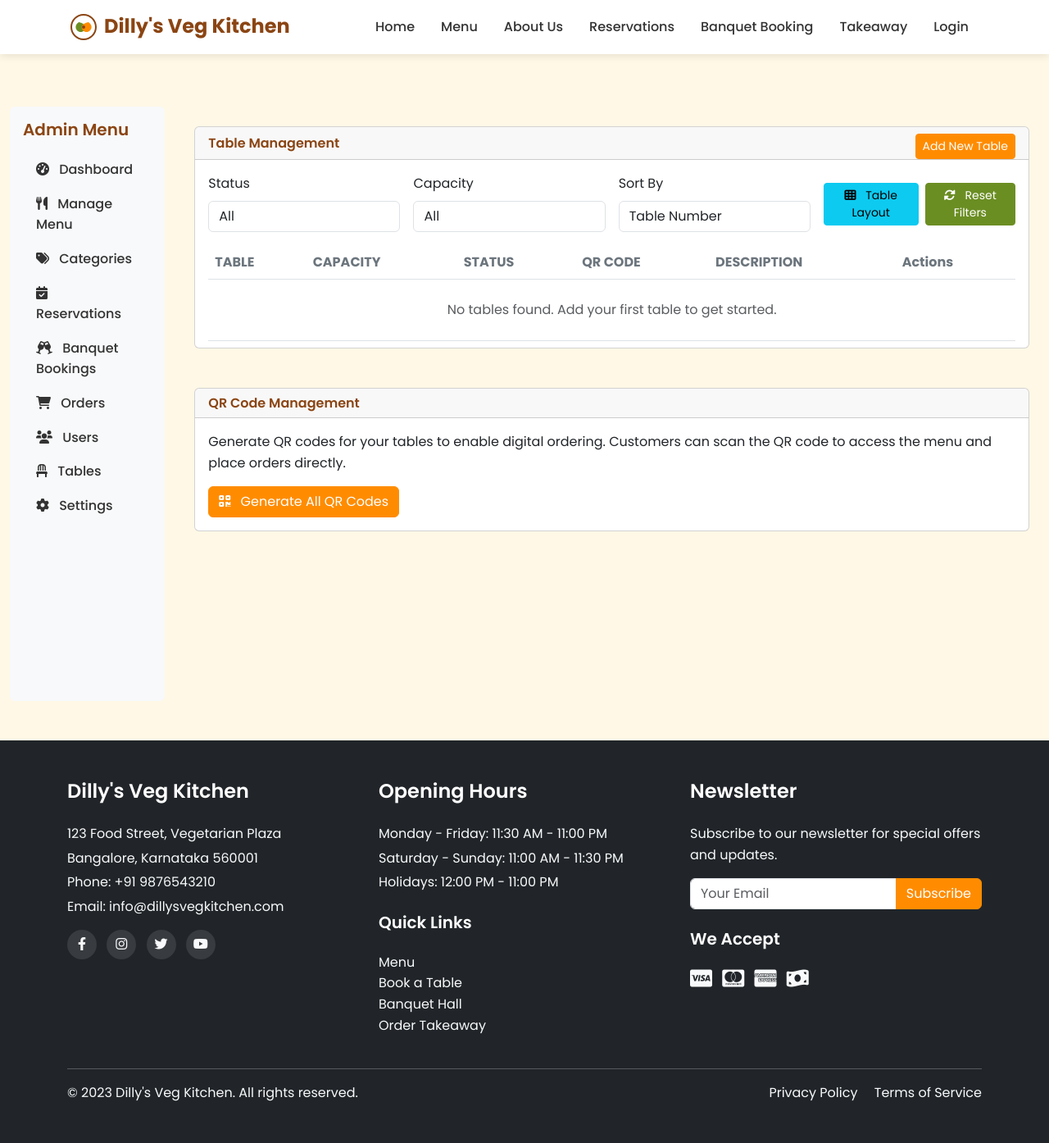
After one commit to tirth2609/dilly, a Python web app: template templates/admin/tables.html in a window 1280 px wide. The commit adds this page. Shown: the whole page at 82% size. Run offline with Jinja, Linux system fonts and the light colour scheme; the template is opened without the code that fills it, so the values that code supplies are empty.

Commit message:
Fix error and improve the appearance of admin panel table management
Refactors template inheritance and introduces admin base template to fix 500 error when accessing tables.

Replit-Commit-Author: Agent
Replit-Commit-Session-Id: a85bb4ac-1266-44ab-b07c-eef52d91c570
Replit-Commit-Screenshot-Url: https://storage.googleapis.com/screenshot-production-us-central1/883392b9-4ed1-4174-9b5d-c5aa29cbb761/19f2d0fa-db25-41f4-a8a3-9d33315485cb.jpg

```diff
--- /dev/null
+++ b/templates/admin/base.html
@@ -0,0 +1,70 @@
+{% extends "layout.html" %}
+
+{% block extra_css %}
+<style>
+    .sidebar {
+        height: calc(100vh - 75px);
+        position: sticky;
+        top: 75px;
+    }
+
+    .dashboard-content {
+        min-height: calc(100vh - 75px);
+    }
+
+    .nav-pills .nav-link.active {
+        background-color: var(--accent-color);
+    }
+</style>
+{% block admin_extra_css %}{% endblock %}
+{% endblock %}
+
+{% block content %}
+<div class="container-fluid py-4">
+    <div class="row">
+        <div class="col-lg-3 col-xl-2">
+            <div class="sidebar bg-light p-3 rounded">
+                <h5 class="mb-3">Admin Menu</h5>
+                <div class="nav flex-column nav-pills">
+                    <a class="nav-link {% if request.path == url_for('admin_dashboard') %}active{% endif %}" href="{{ url_for('admin_dashboard') }}">
+                        <i class="fas fa-tachometer-alt me-2"></i> Dashboard
+                    </a>
+                    <a class="nav-link {% if request.path == url_for('admin_menu_items') %}active{% endif %}" href="{{ url_for('admin_menu_items') }}">
+                        <i class="fas fa-utensils me-2"></i> Manage Menu
+                    </a>
+                    <a class="nav-link {% if request.path == url_for('admin_categories') %}active{% endif %}" href="{{ url_for('admin_categories') }}">
+                        <i class="fas fa-tags me-2"></i> Categories
+                    </a>
+                    <a class="nav-link {% if request.path == url_for('admin_reservations') %}active{% endif %}" href="{{ url_for('admin_reservations') }}">
+                        <i class="fas fa-calendar-check me-2"></i> Reservations
+                    </a>
+                    <a class="nav-link {% if request.path == url_for('admin_banquets') %}active{% endif %}" href="{{ url_for('admin_banquets') }}">
+                        <i class="fas fa-glass-cheers me-2"></i> Banquet Bookings
+                    </a>
+                    <a class="nav-link {% if request.path == url_for('admin_orders') %}active{% endif %}" href="{{ url_for('admin_orders') }}">
+                        <i class="fas fa-shopping-cart me-2"></i> Orders
+                    </a>
+                    <a class="nav-link {% if request.path == url_for('admin_users') %}active{% endif %}" href="{{ url_for('admin_users') }}">
+                        <i class="fas fa-users me-2"></i> Users
+                    </a>
+                    <a class="nav-link {% if request.path == url_for('admin_tables') %}active{% endif %}" href="{{ url_for('admin_tables') }}">
+                        <i class="fas fa-chair me-2"></i> Tables
+                    </a>
+                    <a class="nav-link {% if request.path == url_for('admin_settings') %}active{% endif %}" href="{{ url_for('admin_settings') }}">
+                        <i class="fas fa-cog me-2"></i> Settings
+                    </a>
+                </div>
+            </div>
+        </div>
+        <div class="col-lg-9 col-xl-10">
+            <div class="dashboard-content">
+                {% block admin_content %}{% endblock %}
+            </div>
+        </div>
+    </div>
+</div>
+{% endblock %}
+
+{% block scripts %}
+{% block admin_scripts %}{% endblock %}
+{% endblock %}
--- a/templates/admin/table_form.html
+++ b/templates/admin/table_form.html
@@ -2,7 +2,7 @@
 
 {% block title %}{{ title }}{% endblock %}
 
-{% block content %}
+{% block admin_content %}
 <div class="container-fluid py-4">
     <div class="row">
         <div class="col-12">
@@ -145,4 +145,4 @@
         </div>
     </div>
 </div>
-{% endblock %}
+{% endblock admin_content %}
--- a/templates/admin/table_qr.html
+++ b/templates/admin/table_qr.html
@@ -2,7 +2,7 @@
 
 {% block title %}QR Code for Table {{ table.table_number }}{% endblock %}
 
-{% block content %}
+{% block admin_content %}
 <div class="container-fluid py-4">
     <div class="row">
         <div class="col-12">
@@ -89,7 +89,7 @@
     </div>
 </div>
 
-{% endblock %}
+{% endblock admin_content %}
 
 {% block scripts %}
 <script>
--- a/templates/admin/tables.html
+++ b/templates/admin/tables.html
@@ -2,7 +2,7 @@
 
 {% block title %}Table Management{% endblock %}
 
-{% block content %}
+{% block admin_content %}
 <div class="container-fluid py-4">
     <div class="row">
         <div class="col-12">
@@ -253,4 +253,4 @@
         </div>
     </div>
 </div>
-{% endblock %}
+{% endblock admin_content %}
```
